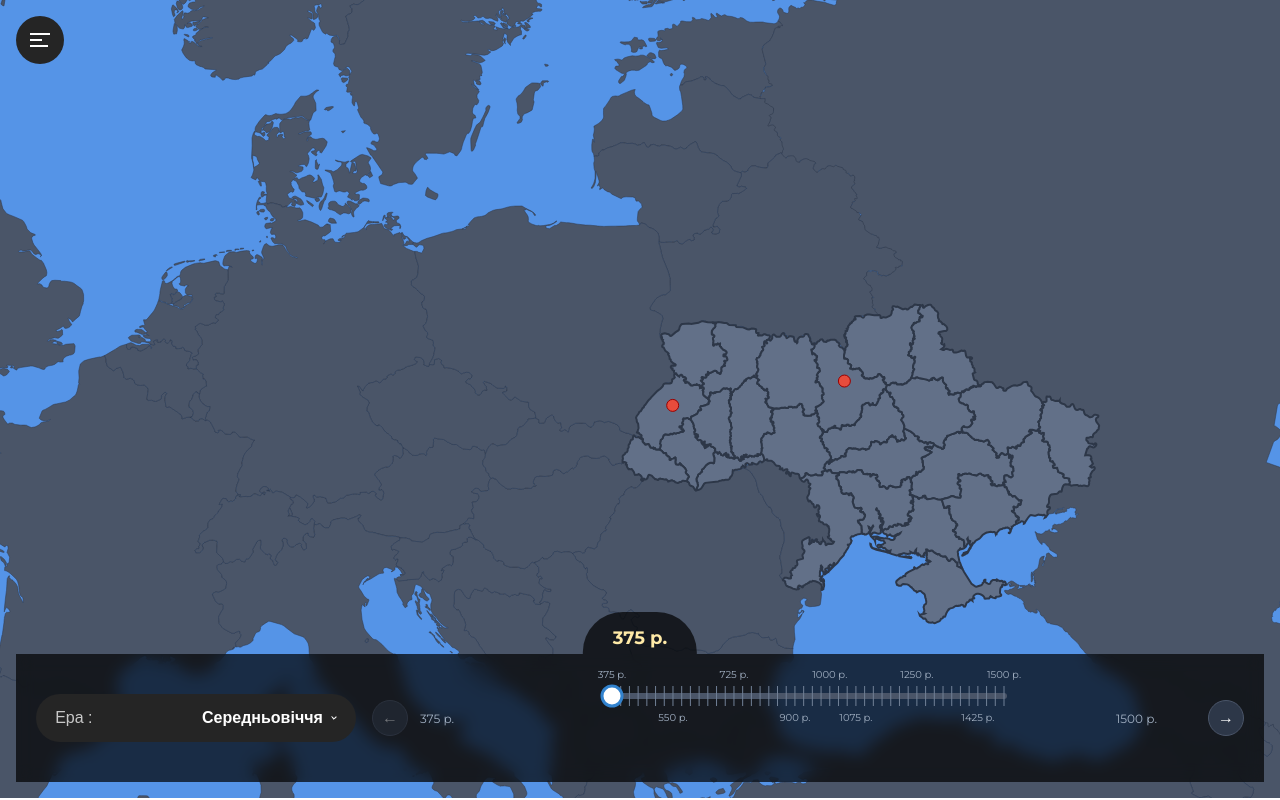
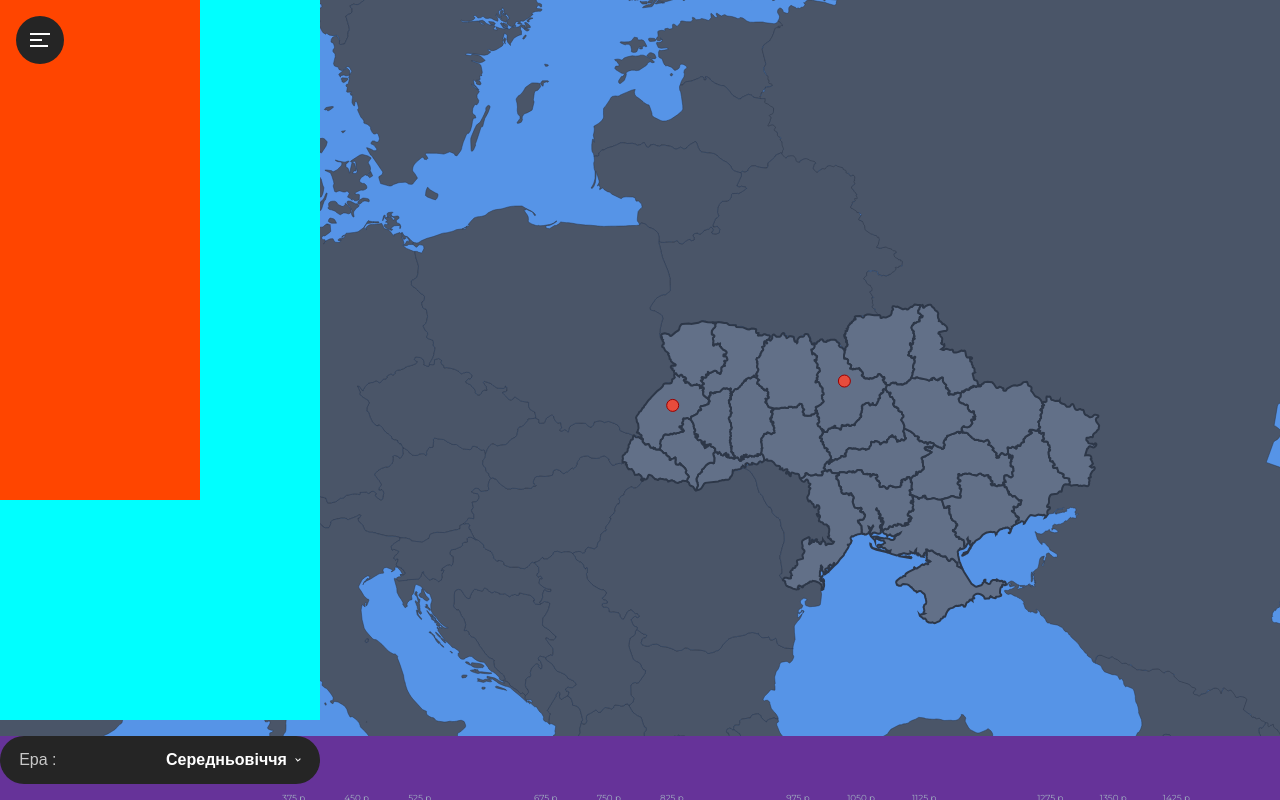
Before and after one commit to dmytro-honch/ua-history, a React (Vite) app: page /history/map in a window 1280 px wide. Built offline with nearby package versions, Linux system fonts and the light colour scheme.

Commit message:
UI fixes part 2

```diff
--- a/src/components/timelineControls.tsx
+++ b/src/components/timelineControls.tsx
@@ -1,7 +1,7 @@
 import { useEffect, useRef, useState } from 'react';
+import { useTimeline } from '@/hooks/useTimeline';
 import { EraSelector } from './eraSelector';
 import { TimelineSlider } from './timelineSlider';
-import { useTimeline } from '@/hooks/useTimeline';
 
 interface TimelineControlsProps {
   timeline: ReturnType<typeof useTimeline>;
@@ -12,14 +12,13 @@ interface TimelineControlsProps {
 export function TimelineControls({ timeline, bcPostfix, acPostfix }: TimelineControlsProps) {
   const { era, year, setEra, setYear, stepForward, stepBackward, formatYear } = timeline;
   const [wrapperWidth, setWrapperWidth] = useState(0);
-  const wrapperRef = useRef<HTMLDivElement>(null);
 
   useEffect(() => {
     let timeoutId: ReturnType<typeof setTimeout>;
 
     const updateWidth = () => {
-      const w = wrapperRef.current?.clientWidth || 0;
-      if (w > 0) setWrapperWidth(w);
+      const width = window.innerWidth || 0;
+      if (width > 0) setWrapperWidth(width);
     };
 
     const debouncedUpdate = () => {
@@ -29,36 +28,31 @@ export function TimelineControls({ timeline, bcPostfix, acPostfix }: TimelineCon
 
     updateWidth();
 
-    const observer = new ResizeObserver(debouncedUpdate);
-    if (wrapperRef.current) {
-      observer.observe(wrapperRef.current);
-    }
-
     window.addEventListener('resize', debouncedUpdate);
 
     return () => {
       clearTimeout(timeoutId);
-      observer.disconnect();
       window.removeEventListener('resize', debouncedUpdate);
     };
   }, []);
 
   return (
-    <div className="timeline-controls" ref={wrapperRef}>
-      <EraSelector currentEra={era} onChange={setEra} />
+    <>
+      <div className="timeline-controls__era-selector">
+        <EraSelector currentEra={era} onChange={setEra} />
+      </div>
 
       <div className="timeline-controls__slider-wrapper">
-        <div className="timeline-slider__current">{formatYear(year, bcPostfix, acPostfix)}</div>
         <button onClick={stepBackward} disabled={year <= era.startYear} className="timeline-controls__btn">
           ←
         </button>
-
-        <TimelineSlider era={era} year={year} onChange={setYear} formatYear={(year) => formatYear(year, bcPostfix, acPostfix)} wrapperWidth={wrapperWidth} />
-
+        <div className="timeline-slider__current">{formatYear(year, bcPostfix, acPostfix)}</div>
         <button onClick={stepForward} disabled={year >= era.endYear} className="timeline-controls__btn">
           →
         </button>
+
+        <TimelineSlider era={era} year={year} onChange={setYear} formatYear={(year) => formatYear(year, bcPostfix, acPostfix)} wrapperWidth={wrapperWidth} />
       </div>
-    </div>
+    </>
   );
 }
--- a/src/components/timelineSlider.tsx
+++ b/src/components/timelineSlider.tsx
@@ -1,6 +1,6 @@
 import { type EraConfig } from '@/config/eras';
 import { Range } from './formElements/range';
-import { useRef, useState } from 'react';
+import { useState } from 'react';
 
 interface TimelineSliderProps {
   era: EraConfig;
@@ -12,14 +12,10 @@ interface TimelineSliderProps {
 
 export function TimelineSlider({ era, year, onChange, formatYear, wrapperWidth }: TimelineSliderProps) {
   const [highlight] = useState<{ from: number; to: number } | null>({ from: 1932, to: 1933 });
-  const wrapperRef = useRef<HTMLDivElement>(null);
 
   console.log('wrapperWidth', wrapperWidth);
 
   return (
-    <div className="timeline-slider">
-      <span className="timeline-slider__label">{formatYear(era.startYear)}</span>
-      <div className="timeline-slider__input--wrapper" ref={wrapperRef}>
     <Range
       start={era.startYear}
       end={era.endYear}
@@ -28,10 +24,7 @@ export function TimelineSlider({ era, year, onChange, formatYear, wrapperWidth }
       onChange={onChange}
       formatYear={formatYear}
       highlight={highlight}
-          width={wrapperRef.current?.clientWidth || 0}
+      width={window.innerWidth || 0}
     />
-      </div>
-      <span className="timeline-slider__label">{formatYear(era.endYear)}</span>
-    </div>
   );
 }
--- a/src/layouts/header.tsx
+++ b/src/layouts/header.tsx
@@ -1,10 +1,10 @@
+import type { Dispatch, SetStateAction } from 'react';
 import { Link, useLocation } from 'react-router-dom';
 import { ThemeSwitcher } from '@/components/themeSwitcher';
 import { useI18n } from '@/providers';
 import { Select } from '@/components/formElements/select';
 import type { LanguageKey } from '@/config/schemas';
 import { capitalizeFirstChar } from '@/lib/textHelpers';
-import { useState } from 'react';
 import { HeaderToggle } from '@/components/headerToggle';
 
 const defineNavClass = (path: string, pathname: string) => {
@@ -14,9 +14,11 @@ const defineNavClass = (path: string, pathname: string) => {
   return isActive ? 'navigation__link navigation__link--active' : 'navigation__link';
 };
 
-const initState = !!localStorage.getItem('isHeaderOpened');
-export function Header() {
-  const [isMenuOpen, setIsMenuOpen] = useState<boolean>(initState);
+type HeaderProps = {
+  isShow: boolean;
+  handleToggle: Dispatch<SetStateAction<boolean>>;
+};
+export function Header({ isShow, handleToggle }: HeaderProps) {
   const { pathname } = useLocation();
   const { text, setLang, lang } = useI18n();
   const { header } = text || {};
@@ -32,10 +34,10 @@ export function Header() {
     setLang(value);
   };
 
-  const currentClassName = isMenuOpen ? 'page__header show' : 'page__header';
+  const currentClassName = isShow ? 'page__header show' : 'page__header';
 
   const toggleHeader = () => {
-    setIsMenuOpen((prev) => {
+    handleToggle((prev) => {
       if (prev) {
         localStorage.removeItem('isHeaderOpened');
         return false;
@@ -48,7 +50,7 @@ export function Header() {
 
   return (
     <div className="page__header--container">
-      <HeaderToggle isOpen={isMenuOpen} toogle={toggleHeader} />
+      <HeaderToggle isOpen={isShow} toogle={toggleHeader} />
 
       <header className={currentClassName}>
         <nav className="navigation__wrapper">
--- a/src/layouts/mainLayout.tsx
+++ b/src/layouts/mainLayout.tsx
@@ -1,10 +1,15 @@
 import { Outlet } from 'react-router-dom';
 import { Header } from './header';
+import { useState } from 'react';
 
+const initState = !!localStorage.getItem('isHeaderOpened');
 export function MainLayout() {
+  const [isMenuOpen, setIsMenuOpen] = useState<boolean>(initState);
+  const mainClassNames = isMenuOpen ? 'page bg-background header-active' : 'page bg-background';
+
   return (
-    <div className="page bg-background">
-      <Header />
+    <div className={mainClassNames}>
+      <Header isShow={isMenuOpen} handleToggle={setIsMenuOpen} />
 
       <main className="page__content">
         <Outlet />
--- a/src/routes/history/mapPage.tsx
+++ b/src/routes/history/mapPage.tsx
@@ -61,6 +61,16 @@ export function MapPage() {
 
   return (
     <div className="map__wrapper">
+      <div className="map__controls">
+        <div className="map__controls--toolbar">
+          <svg width={200} height={500} viewBox="0 0 200 500">
+            <rect x="0" y="0" width="200" height="500" fill="orangered" />
+          </svg>
+        </div>
+        <div className="map__controls--timeline">
+          <TimelineControls timeline={timeline} bcPostfix={bcPostfix} acPostfix={acPostfix} />
+        </div>
+      </div>
       <GeoMap
         className="map"
         width={width}
@@ -70,9 +80,6 @@ export function MapPage() {
         markers={markers}
         onMarkerClick={(marker) => console.log('Clicked:', marker.id)}
       />
-      <div className="map-page__controls">
-        <TimelineControls timeline={timeline} bcPostfix={bcPostfix} acPostfix={acPostfix} />
-      </div>
     </div>
   );
 }
--- a/src/styles/layout.css
+++ b/src/styles/layout.css
@@ -12,18 +12,13 @@
 .page__content--fixed {
   min-width: 100%;
   margin: 0 auto;
-  padding: 1rem;
+  padding: 5.5rem 1rem 1rem;
 }
 @media (min-width: 1500px) {
   .page__content--fixed {
     min-width: 1460px;
     max-width: 1460px;
   }
-}
-
-.page__content--full {
-  width: 100%;
-  overflow-y: auto;
 }
 
 .page__footer {
@@ -39,8 +34,17 @@
   position: fixed;
   top: 0;
   left: 0;
-  z-index: 1;
+  height: 100%;
+  z-index: 99;
   width: 100%;
+  user-select: none;
+  pointer-events: none;
+}
+
+.page__header--container button,
+.page__header--container li,
+.page__header--container a {
+  pointer-events: auto;
 }
 
 .page__header {
@@ -53,13 +57,17 @@
   transform: translateY(-150%);
   transition: 0.5s transform ease;
   background-color: var(--color-popup);
-  pointer-events: none;
   width: 100%;
+}
+@media (max-width: 1200px) {
+  .page__header {
+    flex-direction: column-reverse;
+    height: 100%;
+  }
 }
 
 .show.page__header {
   transform: translateY(0);
-  pointer-events: all;
 }
 
 .page__header--controls {
@@ -67,14 +75,29 @@
   gap: 1rem;
   margin-left: 1rem;
 }
+@media (max-width: 1200px) {
+  .page__header--controls {
+    margin-left: auto;
+  }
+}
 
 .navigation__wrapper {
   display: flex;
   gap: 3rem;
 }
+@media (min-width: 1201px) {
+  .navigation__wrapper {
+    margin-left: 2rem;
+  }
+}
+
 @media (max-width: 1200px) {
   .navigation__wrapper {
-    order: 10;
+    gap: 2rem;
+    flex-direction: column;
+    margin: auto;
+    align-items: start;
+    transform: translateX(-2rem);
   }
 }
 
--- a/src/styles/map.css
+++ b/src/styles/map.css
@@ -1,12 +1,21 @@
 .map__wrapper {
   background: #1e37996e;
+  overflow: hidden;
+  position: fixed;
+  top: 0;
+  right: 0;
+  bottom: 0;
+  left: 0;
+
   width: 100%;
-  overflow: hidden;
-  position: relative;
+  height: 100%;
 }
 
 .map {
-  display: block;
+  position: absolute;
+  left: 0;
+  top: 0;
+  z-index: -1;
 }
 
 .map__spinner--wapper {
@@ -78,3 +87,23 @@
     transform: translate(0, -1rem) rotate(-225deg);
   }
 }
+
+.map__controls {
+  display: grid;
+  height: 100%;
+  grid-template-columns: 25% 25% 25% 25%;
+  grid-template-rows: 90% auto;
+  gap: 1rem;
+  grid-template-areas:
+    'toolbar x x x'
+    'timeline timeline timeline timeline';
+}
+
+.map__controls--toolbar {
+  grid-area: toolbar;
+  background-color: aqua;
+}
+.map__controls--timeline {
+  grid-area: timeline;
+  background-color: rebeccapurple;
+}
--- a/src/styles/timeline.css
+++ b/src/styles/timeline.css
@@ -47,21 +47,15 @@
 
 .timeline-slider {
   display: flex;
-  align-items: center;
-  gap: 12px;
   flex: 1;
   max-width: 100%;
+  background-color: black;
 }
 
 .timeline-slider__input {
   height: 6px;
   cursor: pointer;
   width: 100%;
-}
-
-.timeline-slider__input--wrapper {
-  flex: 1;
-  position: relative;
 }
 
 .timeline-slider__label {
@@ -80,10 +74,6 @@
   color: #ffeaa7;
   min-width: 100px;
   text-align: center;
-  position: absolute;
-  bottom: 100%;
-  left: 50%;
-  transform: translateX(-50%);
   background: rgba(0, 0, 0, 0.7);
   padding: 15px 30px 5px;
   border-radius: 40px 40px 0 0;
@@ -109,5 +99,6 @@
 }
 
 .range__wrapper svg {
-  width: 100%;
+  max-width: 100%;
+  display: block;
 }
```
Lines whose indentation alone changed are shown as unchanged.
